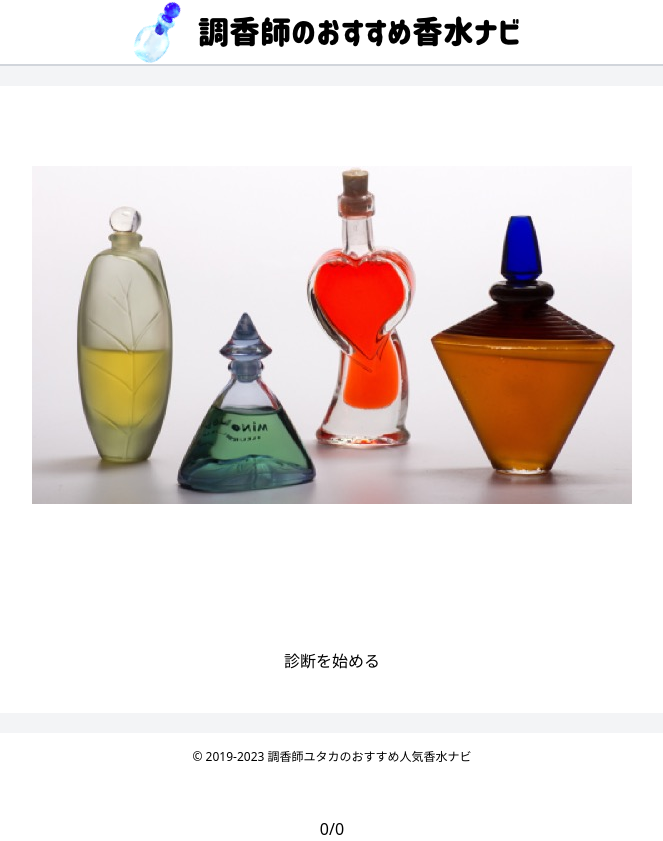
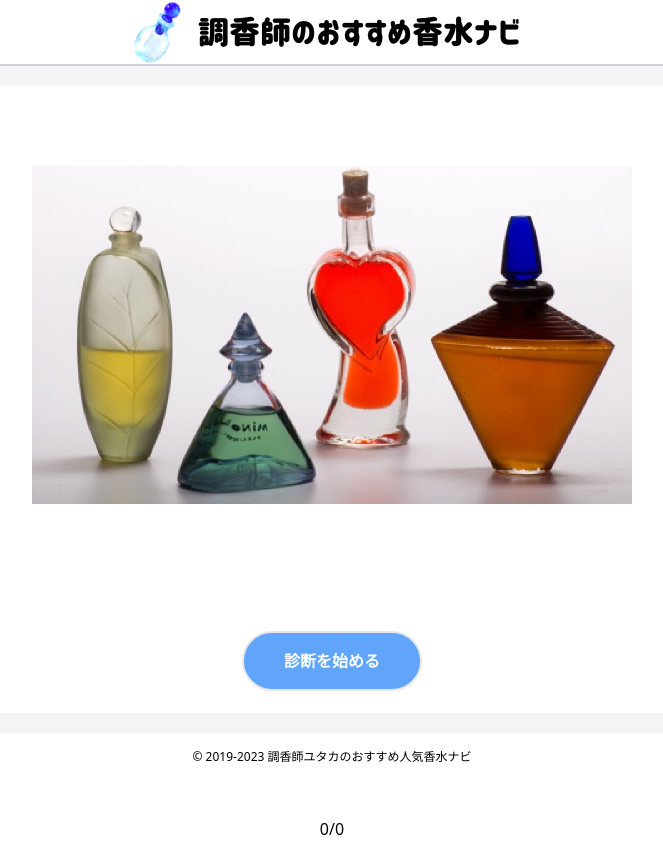
Before and after one commit to YutaManaka/FragranceFinder, a React (Vite) app: page / in a window 1280 px wide. Shown: the whole page, without its empty margins (308-971 px from the left). Built offline with nearby package versions, Linux system fonts and the light colour scheme.

Commit message:
[add] BlueButtonComponent作成

```diff
--- a/src/components/AppLayout.tsx
+++ b/src/components/AppLayout.tsx
@@ -1,7 +1,8 @@
-import { FC } from 'react'
+import { BlueButton } from "./BlueButton"
 
-export const AppLayout: FC = () => {
+export const AppLayout = (): JSX.Element => {
   return (
+    <>
       <div className='h-screen'>
         {/* ヘッダー */}
         <div className='w-full bg-white border-b-2 border-gray-300'>
@@ -25,7 +26,7 @@ export const AppLayout: FC = () => {
             {/* 解答欄 */}
             <div className='flex justify-center items-center h-1/2'>
               <div>
-              診断を始める
+                <BlueButton text={'診断を始める'}></BlueButton>
               </div>
             </div>
             {/* 進捗表示 */}
@@ -39,5 +40,6 @@ export const AppLayout: FC = () => {
           </div>
         </div>
       </div>
+    </>
   )
 }
--- /dev/null
+++ b/src/components/BlueButton.tsx
@@ -0,0 +1,12 @@
+type BlueButtonProps = {
+  text: string
+}
+export const BlueButton = ({text}: BlueButtonProps): JSX.Element => {
+  return (
+    <div>
+      <button className='bg-blue-400 border-2 border-solid rounded-full text-white font-semibold  px-10 py-4 hover:opacity-50 transition-all'>
+        {text}
+      </button>
+    </div>
+  )
+}
```
Lines whose indentation alone changed are shown as unchanged.
